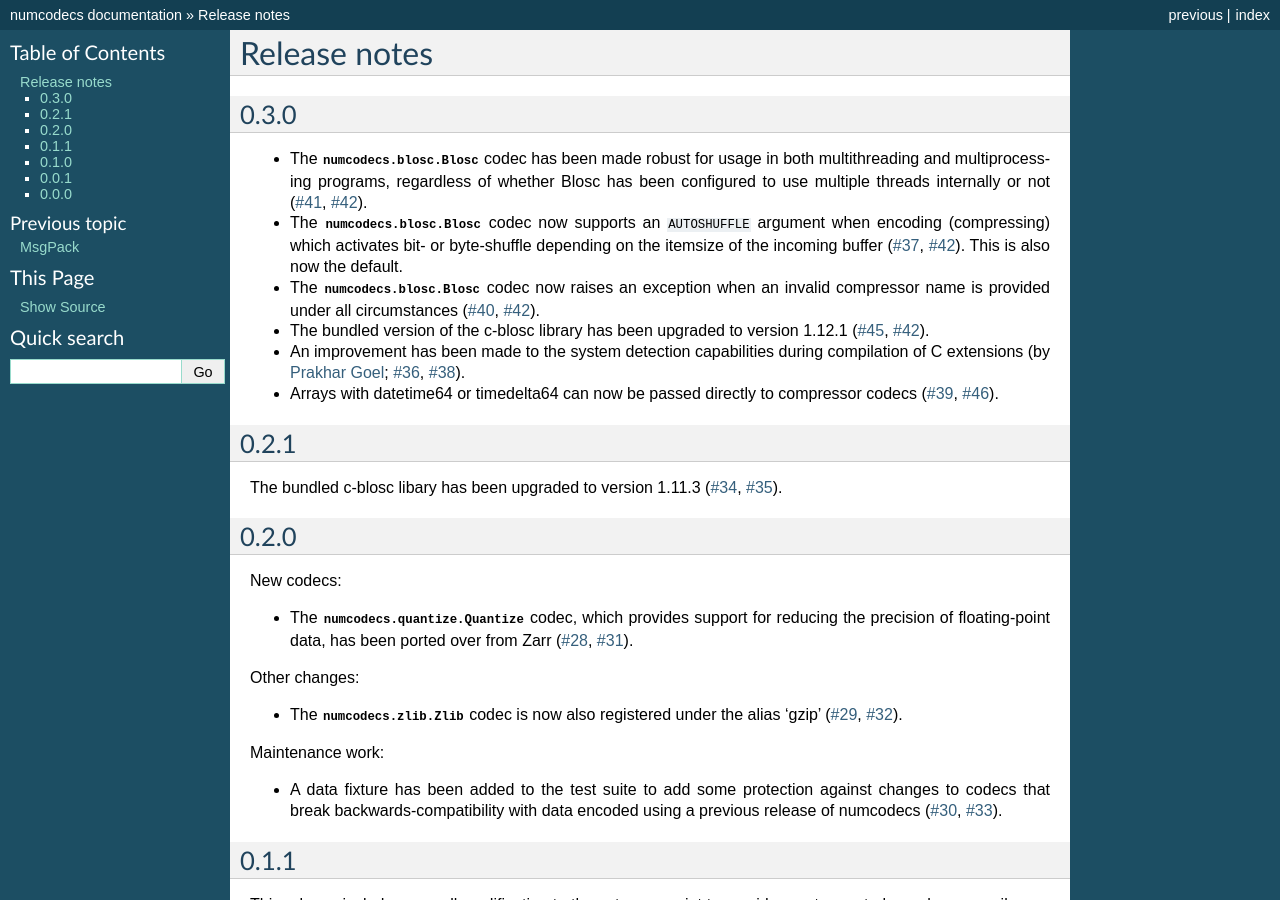
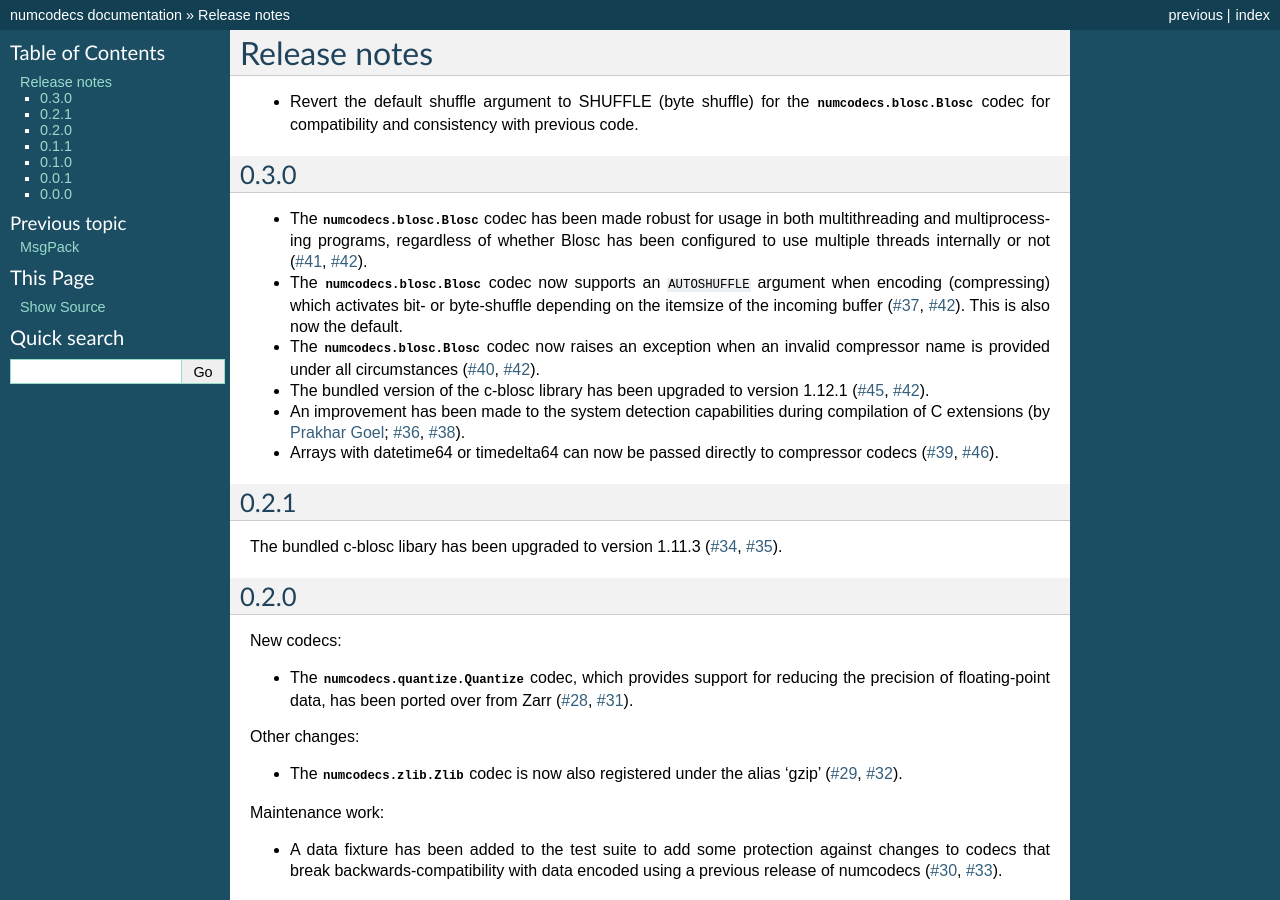
Before and after one commit to zarr-developers/numcodecs, a Sphinx documentation site: the page built from docs/release.rst, in a window 1280 px wide and 900 px high. Built offline with Sphinx 7.4.7, drawn with Linux system fonts in a browser that asks for light colours; pages that are not in the unit, such as notebooks, are missing from menus; the version number could not be read and is left out.

Commit message:
release notes

```diff
--- a/docs/release.rst
+++ b/docs/release.rst
@@ -1,5 +1,11 @@
 Release notes
 =============
+
+.. _release_0.3.1:
+
+* Revert the default shuffle argument to SHUFFLE (byte shuffle) for the
+  :class:`numcodecs.blosc.Blosc` codec for compatibility and consistency with previous
+  code.
 
 .. _release_0.3.0:
 
```
